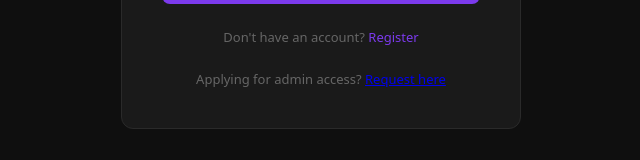
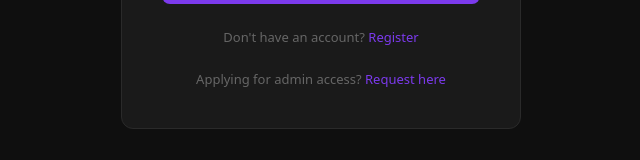
Before and after one commit to Khaswrang668/Project-1-Event-Management-And-Ticket-Booking-System, a React app in the folder frontend/: page /login in a window 1280 px wide. Shown: the part 508-668 px from the top of the page, without its empty margins (319-959 px from the left). Built offline with nearby package versions, Linux system fonts and the light colour scheme; no server answers; the HTML template or start-up script is replaced by a standard one.

Commit message:
Added a little style chamge

```diff
--- a/frontend/src/pages/auth/Login.jsx
+++ b/frontend/src/pages/auth/Login.jsx
@@ -81,7 +81,7 @@ export default function Login() {
         </p>
         <p style={styles.footer}>
          Applying for admin access?{' '}
-        <Link to="/register-admin">
+        <Link to="/register-admin" style={styles.link}>
           Request here
         </Link>
        </p>
```
